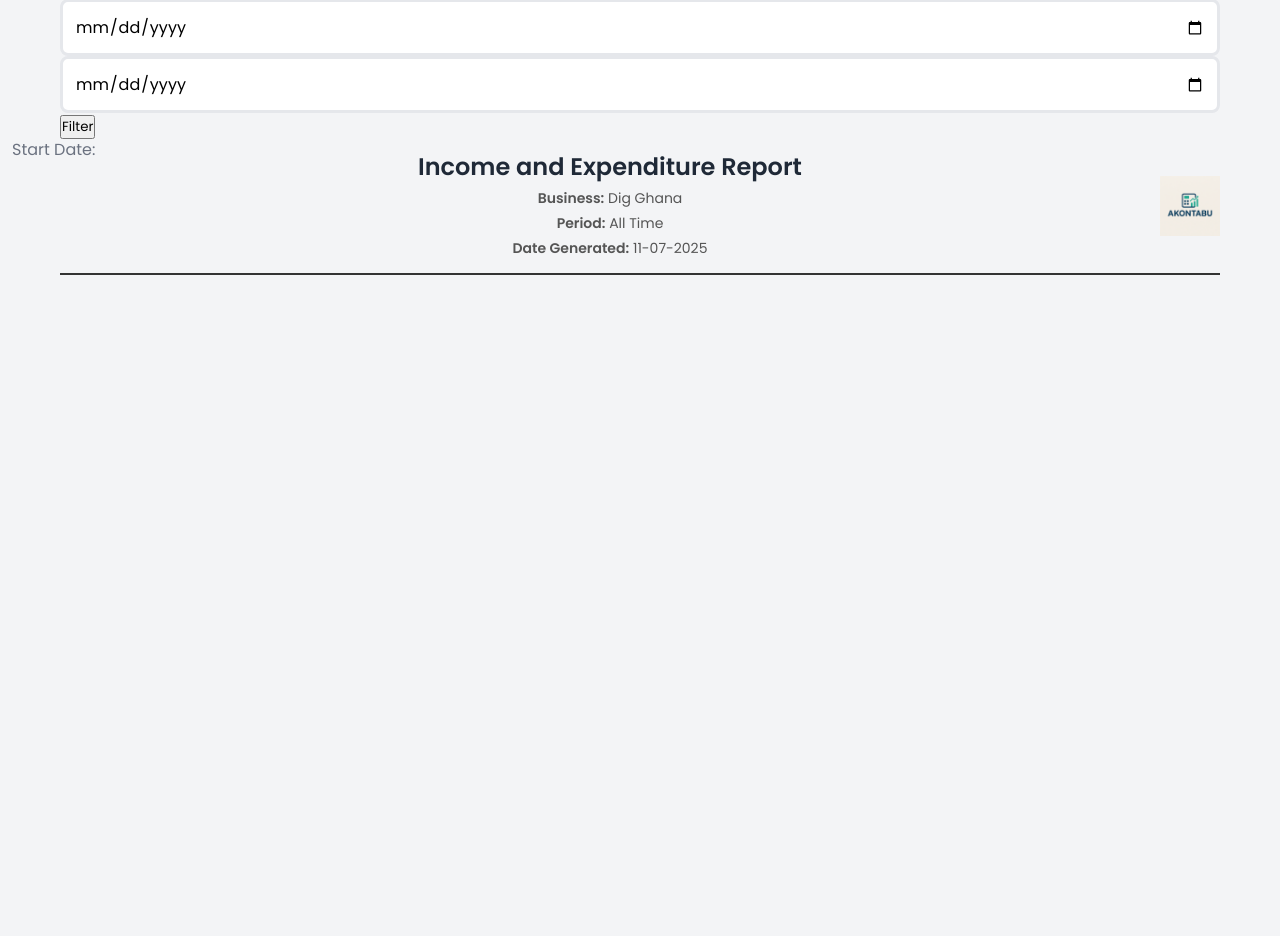
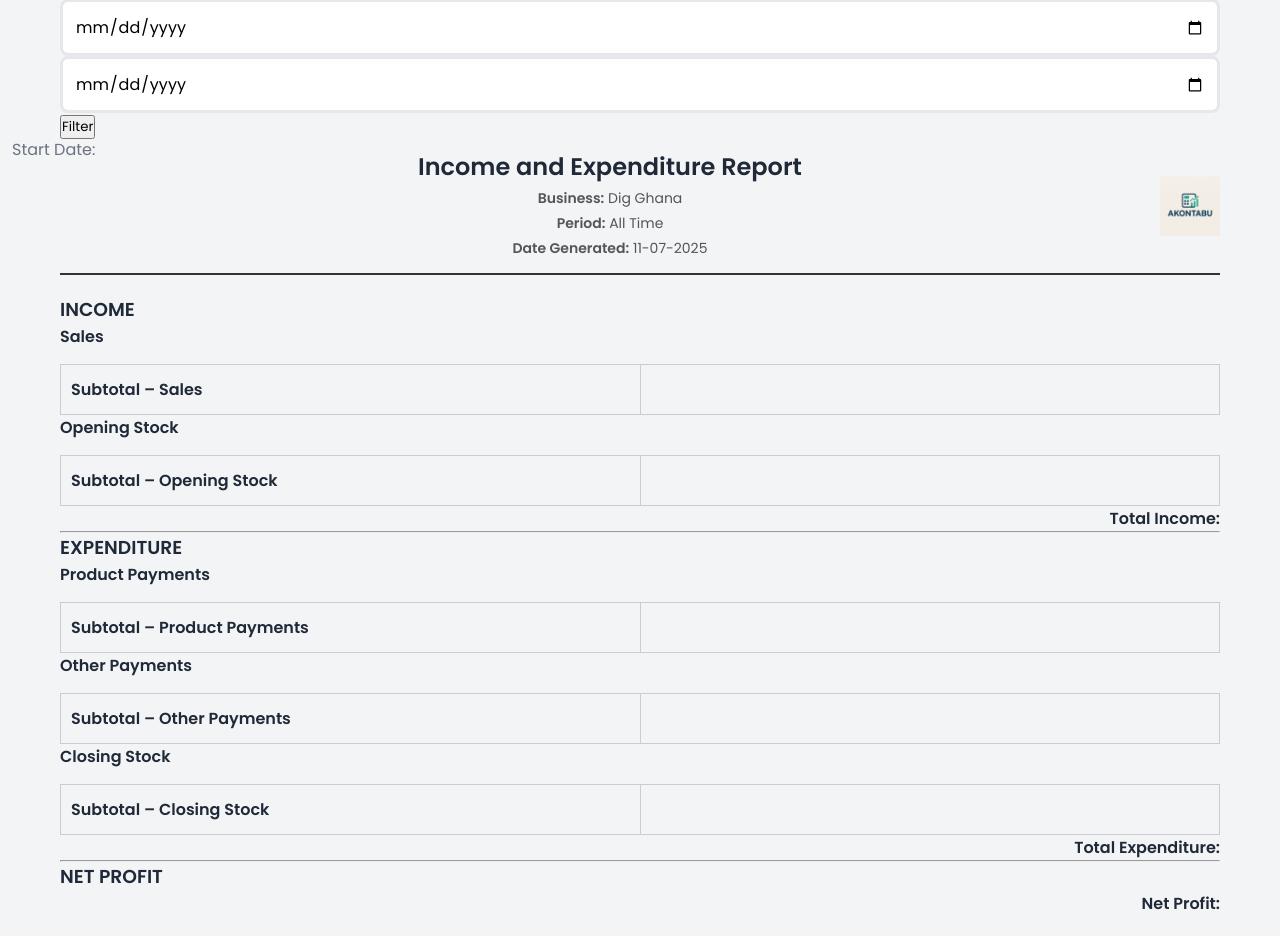
Before and after one commit to dennisahorlu/Akontabu-Shared, a Flask app: page /reports in a window 1280 px wide. Shown: the part 251-1187 px from the top of the page. Before the commit the page ends 526 px from the top, so only its background shows below. Run offline with Flask 3, Linux system fonts and the light colour scheme; a user stored in the database is signed in.

Commit message:
Added Excel and PDF report for Inventory

```diff
--- a/app.py
+++ b/app.py
@@ -296,8 +296,6 @@
         products=products
     )
 
-
-
 @app.route('/payments')
 @login_required
 def payments():
@@ -332,7 +330,7 @@
 def reports():
     start = request.args.get('start')
     end = request.args.get('end')
-    tab = request.args.get('tab', 'profit')  # <-- Track which tab is active
+    tab = request.args.get('tab', 'profit')  # Track active tab
 
     def date_filter(query, model):
         if start and end:
@@ -348,12 +346,7 @@
     payments = date_filter(Payment.query.filter_by(user_id=current_user.id), Payment).all()
     inventory = Product.query.filter_by(user_id=current_user.id).all()
 
-    total_revenue = sum(s.price * s.quantity for s in sales)
-    total_payments = sum(p.amount for p in payments)
-    sales_total = sum(s.quantity * s.price for s in sales)
-    payments_total = sum(p.amount for p in payments)
-    profit = total_revenue - total_payments
-
+    # 🟡 Create inventory_data FIRST
     inventory_data = [{
         'name': p.name,
         'quantity': p.quantity,
@@ -362,9 +355,21 @@
         'value': p.cost_price * p.quantity
     } for p in inventory]
 
+    # 🟢 Now calculate totals
+    total_inventory_cost = sum(p['quantity'] * p['cost_price'] for p in inventory_data)
+    total_expected_sales = sum(p['quantity'] * p['selling_price'] for p in inventory_data)
+
+    total_revenue = sum(s.price * s.quantity for s in sales)
+    total_payments = sum(p.amount for p in payments)
+    sales_total = sum(s.quantity * s.price for s in sales)
+    payments_total = sum(p.amount for p in payments)
+    profit = total_revenue - total_payments
+
     return render_template(
         'reports.html',
         sales=sales,
+        total_inventory_cost=total_inventory_cost,
+        total_expected_sales=total_expected_sales,
         payments=payments,
         inventory_data=inventory_data,
         total_revenue=total_revenue,
@@ -375,9 +380,8 @@
         start=start,
         end=end,
         now=datetime.now(),
-        tab=tab  # <-- Pass to template
+        tab=tab
     )
-
 
 @app.route('/reports/sales')
 @login_required
@@ -776,6 +780,260 @@
         as_attachment=True
     )
 
+@app.route('/export/inventory/excel')
+@login_required
+def export_inventory_excel():
+    start = request.args.get('start')
+    end = request.args.get('end')
+
+    # Get inventory
+    inventory = Product.query.filter_by(user_id=current_user.id).all()
+
+    # Compute total rows
+    grand_total_cost = sum(p.quantity * p.cost_price for p in inventory)
+    grand_expected_sales = sum(p.quantity * p.selling_price for p in inventory)
+
+    wb = Workbook()
+    ws = wb.active
+    ws.title = "Inventory Report"
+
+    # Logo
+    logo_filename = current_user.logo_path or 'default_logo.png'
+    logo_full_path = os.path.join(app.config['UPLOAD_FOLDER'], logo_filename)
+
+    if os.path.exists(logo_full_path):
+        img = ExcelImage(logo_full_path)
+        img.height = 80
+        img.width = 160
+        ws.add_image(img, 'A1')
+
+    # Report Info
+    ws.merge_cells('A1:F1')
+    ws['A1'] = current_user.business_name or "AKONTABU"
+    ws['A1'].font = Font(size=14, bold=True)
+    ws['A1'].alignment = Alignment(horizontal="center")
+
+    ws.merge_cells('A2:F2')
+    ws['A2'] = "Inventory Report"
+    ws['A2'].font = Font(size=12, bold=True)
+    ws['A2'].alignment = Alignment(horizontal="center")
+
+    ws.merge_cells('A3:F3')
+    period_text = f"Period: {start} to {end}" if start and end else "Period: All Time"
+    ws['A3'] = period_text
+    ws['A3'].alignment = Alignment(horizontal="center")
+
+    ws.merge_cells('A4:F4')
+    ws['A4'] = f"Date Generated: {datetime.now().strftime('%Y-%m-%d %I:%M:%S %p')}"
+    ws['A4'].alignment = Alignment(horizontal="center")
+
+    # Table Header
+    headers = ['Product', 'Quantity', 'Cost Price', 'Selling Price', 'Total Cost', 'Expected Sales']
+    header_row = 6
+    for col_num, header in enumerate(headers, 1):
+        cell = ws.cell(row=header_row, column=col_num, value=header)
+        cell.font = Font(bold=True)
+        cell.alignment = Alignment(horizontal="center")
+        cell.border = Border(
+            left=Side(style='thin'), right=Side(style='thin'),
+            top=Side(style='thin'), bottom=Side(style='thin')
+        )
+
+    # Table Rows
+    for idx, p in enumerate(inventory, start=header_row + 1):
+        ws.cell(row=idx, column=1, value=p.name)
+        ws.cell(row=idx, column=2, value=p.quantity)
+        ws.cell(row=idx, column=3, value=p.cost_price)
+        ws.cell(row=idx, column=4, value=p.selling_price)
+        ws.cell(row=idx, column=5, value=p.quantity * p.cost_price)
+        ws.cell(row=idx, column=6, value=p.quantity * p.selling_price)
+
+    # Format numeric columns
+    currency_format = '"GHS" #,##0.00'
+    last_data_row = ws.max_row
+
+    for row in ws.iter_rows(min_row=header_row + 1, max_row=last_data_row):
+        for i, cell in enumerate(row):
+            cell.border = Border(
+                left=Side(style='thin'), right=Side(style='thin'),
+                top=Side(style='thin'), bottom=Side(style='thin')
+            )
+            if i in [2, 3, 4, 5]:  # Quantity, Cost, Selling, Totals
+                cell.number_format = currency_format
+                cell.alignment = Alignment(horizontal="right")
+
+    # Totals Row
+    total_row = last_data_row + 2
+    ws.cell(row=total_row, column=4, value="Total Cost:").font = Font(bold=True)
+    ws.cell(row=total_row, column=5, value=grand_total_cost).font = Font(bold=True)
+    ws.cell(row=total_row, column=5).number_format = currency_format
+    ws.cell(row=total_row, column=5).alignment = Alignment(horizontal="right")
+
+    ws.cell(row=total_row + 1, column=4, value="Expected Sales:").font = Font(bold=True)
+    ws.cell(row=total_row + 1, column=6, value=grand_expected_sales).font = Font(bold=True)
+    ws.cell(row=total_row + 1, column=6).number_format = currency_format
+    ws.cell(row=total_row + 1, column=6).alignment = Alignment(horizontal="right")
+
+    # Export
+    output = BytesIO()
+    wb.save(output)
+    output.seek(0)
+
+    return send_file(output, download_name='inventory_report.xlsx', as_attachment=True)
+
+@app.route('/export/inventory/pdf')
+@login_required
+def export_inventory_pdf():
+    start = request.args.get("start")
+    end = request.args.get("end")
+
+    def apply_date_filter(query):
+        if start and end:
+            try:
+                start_date = datetime.strptime(start, "%Y-%m-%d")
+                end_date = datetime.strptime(end, "%Y-%m-%d")
+                return query.filter(Product.date.between(start_date, end_date))
+            except ValueError:
+                pass
+        return query
+
+    inventory = Product.query.filter_by(user_id=current_user.id).all()  # Filter if needed
+
+    inventory_data = [{
+        'name': p.name,
+        'quantity': p.quantity,
+        'cost_price': p.cost_price,
+        'selling_price': p.selling_price,
+        'total_cost': p.quantity * p.cost_price,
+        'expected_sales': p.quantity * p.selling_price
+    } for p in inventory]
+
+    total_inventory_cost = sum(item['total_cost'] for item in inventory_data)
+    total_expected_sales = sum(item['expected_sales'] for item in inventory_data)
+
+    # Render HTML content from template
+    html_content = render_template(
+        'reports/partials/inventory.html',
+        inventory_data=inventory_data,
+        total_inventory_cost=total_inventory_cost,
+        total_expected_sales=total_expected_sales,
+        start=start,
+        end=end,
+        now=datetime.now(),
+        current_user=current_user
+    )
+
+    # Generate PDF from rendered HTML
+    pdf_file = BytesIO()
+    HTML(string=html_content, base_url=request.host_url).write_pdf(pdf_file)
+    pdf_file.seek(0)
+
+    return send_file(
+        pdf_file,
+        mimetype='application/pdf',
+        download_name='inventory_report.pdf',
+        as_attachment=True
+    )
+
+@app.route('/reports/profit')
+@login_required
+def profit_report():
+    start = request.args.get('start')
+    end = request.args.get('end')
+
+    def date_filter(query, model):
+        if start and end:
+            try:
+                s_date = datetime.strptime(start, '%Y-%m-%d')
+                e_date = datetime.strptime(end, '%Y-%m-%d')
+                return query.filter(model.date.between(s_date, e_date))
+            except ValueError:
+                pass
+        return query
+
+    # Sales
+    sales_query = date_filter(Sale.query.filter_by(user_id=current_user.id), Sale)
+    sales = sales_query.all()
+
+    sales_breakdown = defaultdict(float)
+    total_sales = 0
+    for s in sales:
+        sales_breakdown[s.product.name] += s.quantity * s.price
+        total_sales += s.quantity * s.price
+
+    # Opening Stock - entries before start date
+    opening_stock = []
+    total_opening_stock = 0
+    if start:
+        s_date = datetime.strptime(start, '%Y-%m-%d')
+        products_before = Product.query.filter(Product.user_id == current_user.id, Product.date < s_date).all()
+        for p in products_before:
+            value = p.quantity * p.cost_price
+            opening_stock.append({'product': p.name, 'total': value})
+            total_opening_stock += value
+
+    # Product Payments - payments with product_id
+    payments_query = date_filter(Payment.query.filter_by(user_id=current_user.id), Payment)
+    product_payments = defaultdict(float)
+    total_product_payments = 0
+    for p in payments_query:
+        if p.product_id:
+            product = Product.query.get(p.product_id)
+            if product:
+                product_payments[product.name] += p.amount
+                total_product_payments += p.amount
+
+    # Other Payments - payments without product_id
+    other_payments = defaultdict(float)
+    total_other_payments = 0
+    for p in payments_query:
+        if not p.product_id:
+            other_payments[p.category or 'Other'] += p.amount
+            total_other_payments += p.amount
+
+    # Closing Stock - stock within the period
+    closing_stock = []
+    total_closing_stock = 0
+    products_now = Product.query.filter_by(user_id=current_user.id).all()
+    for p in products_now:
+        value = p.quantity * p.cost_price
+        closing_stock.append({'product': p.name, 'total': value})
+        total_closing_stock += value
+
+    # Final Calculations
+    total_income = total_sales + total_opening_stock
+    total_expenditure = total_product_payments + total_other_payments + total_closing_stock
+    net_profit = total_income - total_expenditure
+
+    return render_template(
+        'reports/partials/profit.html',
+        report_title="Income and Expenditure Report",
+        current_user=current_user,
+        now=datetime.now(),
+        start=start,
+        end=end,
+
+        # Breakdown data
+        sales_breakdown=[{'product': k, 'total': v} for k, v in sales_breakdown.items()],
+        total_sales=total_sales,
+
+        opening_stock=opening_stock,
+        total_opening_stock=total_opening_stock,
+
+        product_payments=[{'product': k, 'total': v} for k, v in product_payments.items()],
+        total_product_payments=total_product_payments,
+
+        other_payments=[{'category': k, 'total': v} for k, v in other_payments.items()],
+        total_other_payments=total_other_payments,
+
+        closing_stock=closing_stock,
+        total_closing_stock=total_closing_stock,
+
+        total_income=total_income,
+        total_expenditure=total_expenditure,
+        net_profit=net_profit
+    )
+
 @app.route('/settings')
 @login_required
 def settings():
--- a/templates/reports/partials/inventory.html
+++ b/templates/reports/partials/inventory.html
@@ -36,9 +71,13 @@
     {% endif %}
 </div>
 
-<h3>Inventory</h3>
+<div class="export-buttons">
+  <a id="excel-btn" href="/export/inventory/excel">📥 Excel</a> |
+  <a id="pdf-btn" href="/export/inventory/pdf">📄 PDF</a>
+</div>
+
 <table>
-    <thead><tr><th>Product</th><th>Quantity in Stock</th><th>Cost Price</th><th>Selling Price</th></tr></thead>
+    <thead><tr><th>Product</th><th>Quantity in Stock</th><th>Cost Price</th><th>Selling Price</th><th>Total Cost</th><th>Expected Sales</th></tr></thead>
     <tbody>
         {% for p in inventory_data %}
         <tr>
@@ -46,7 +85,20 @@
             <td>{{ p.quantity }}</td>
             <td>{{ p.cost_price | currency}}</td>
             <td>{{ p.selling_price| currency }}</td>
+            <td>{{ (p.quantity * p.cost_price) | currency }}</td>
+            <td>{{ (p.quantity * p.selling_price) | currency }}</td>
         </tr>
         {% endfor %}
     </tbody>
+    <tfoot>
+        <tr>
+            <th colspan="4" style="text-align:right;">Total Cost:</th>
+            <th>{{ total_inventory_cost | currency }}</th>
+            <th></th>
+        </tr>
+        <tr>
+            <th colspan="5" style="text-align:right;">Total Expected Sales:</th>
+            <th>{{ total_expected_sales | currency }}</th>
+        </tr>
+    </tfoot>
 </table>
--- a/templates/reports/partials/payments.html
+++ b/templates/reports/partials/payments.html
@@ -82,23 +82,30 @@
             <th>Date</th>
             <th>Product/Type</th>
             <th>Description</th>
-            <th>Amount (GHS)</th>
+            <th>Amount</th>
         </tr>
     </thead>
     <tbody>
         {% for p in payments %}
         <tr>
             <td>{{ p.date.strftime('%d-%m-%Y') }}</td>
-            <td>{{ p.product.name if p.product else p.payment_type }}</td>
+            <td>
+            {% if p.payment_type == 'Product' and p.product %}
+                Product: {{ p.product.name }}
+            {% else %}
+                {{ p.payment_type }}
+            {% endif %}
+            </td>
+
             <td>{{ p.description or "—" }}</td>
-            <td>{{ "%.2f"|format(p.amount) }}</td>
+            <td>{{ p.amount| currency }}</td>
         </tr>
         {% endfor %}
     </tbody>
     <tfoot>
         <tr>
             <th colspan="3" style="text-align:right;">Total Amount:</th>
-            <th>{{ "%.2f"|format(payments_total) }}</th>
+            <th>{{payments_total | currency }}</th>
         </tr>
     </tfoot>
 </table>
--- a/templates/reports/partials/profit.html
+++ b/templates/reports/partials/profit.html
@@ -15,9 +15,97 @@
     {% endif %}
 </div>
 
-<div class="tab-content active" id="profit">
-    <h3>Profit Summary</h3>
-    <p><strong>Total Revenue:</strong> {{ total_revenue | round(2) | currency }}</p>
-    <p><strong>Total Payments:</strong> {{ total_payments | round(2) | currency }}</p>
-    <p><strong>Net Profit:</strong> {{ profit | round(2) | currency }}</p>
-</div>
+<h3>INCOME</h3>
+
+<p><strong>Sales</strong></p>
+<table style="width:100%; border-collapse: collapse;">
+    <tbody>
+        {% for item in sales_breakdown %}
+        <tr>
+            <td>{{ item.product }}</td>
+            <td style="text-align: right;">{{ item.total | currency }}</td>
+        </tr>
+        {% endfor %}
+        <tr>
+            <td><strong>Subtotal – Sales</strong></td>
+            <td style="text-align: right;"><strong>{{ total_sales | currency }}</strong></td>
+        </tr>
+    </tbody>
+</table>
+
+<p><strong>Opening Stock</strong></p>
+<table style="width:100%; border-collapse: collapse;">
+    <tbody>
+        {% for item in opening_stock %}
+        <tr>
+            <td>{{ item.product }}</td>
+            <td style="text-align: right;">{{ item.total | currency }}</td>
+        </tr>
+        {% endfor %}
+        <tr>
+            <td><strong>Subtotal – Opening Stock</strong></td>
+            <td style="text-align: right;"><strong>{{ total_opening_stock | currency }}</strong></td>
+        </tr>
+    </tbody>
+</table>
+
+<p style="text-align: right;"><strong>Total Income:</strong> {{ total_income | currency }}</p>
+
+<hr>
+
+<h3>EXPENDITURE</h3>
+
+<p><strong>Product Payments</strong></p>
+<table style="width:100%; border-collapse: collapse;">
+    <tbody>
+        {% for item in product_payments %}
+        <tr>
+            <td>{{ item.product }}</td>
+            <td style="text-align: right;">{{ item.total | currency }}</td>
+        </tr>
+        {% endfor %}
+        <tr>
+            <td><strong>Subtotal – Product Payments</strong></td>
+            <td style="text-align: right;"><strong>{{ total_product_payments | currency }}</strong></td>
+        </tr>
+    </tbody>
+</table>
+
+<p><strong>Other Payments</strong></p>
+<table style="width:100%; border-collapse: collapse;">
+    <tbody>
+        {% for item in other_payments %}
+        <tr>
+            <td>{{ item.category }}</td>
+            <td style="text-align: right;">{{ item.total | currency }}</td>
+        </tr>
+        {% endfor %}
+        <tr>
+            <td><strong>Subtotal – Other Payments</strong></td>
+            <td style="text-align: right;"><strong>{{ total_other_payments | currency }}</strong></td>
+        </tr>
+    </tbody>
+</table>
+
+<p><strong>Closing Stock</strong></p>
+<table style="width:100%; border-collapse: collapse;">
+    <tbody>
+        {% for item in closing_stock %}
+        <tr>
+            <td>{{ item.product }}</td>
+            <td style="text-align: right;">{{ item.total | currency }}</td>
+        </tr>
+        {% endfor %}
+        <tr>
+            <td><strong>Subtotal – Closing Stock</strong></td>
+            <td style="text-align: right;"><strong>{{ total_closing_stock | currency }}</strong></td>
+        </tr>
+    </tbody>
+</table>
+
+<p style="text-align: right;"><strong>Total Expenditure:</strong> {{ total_expenditure | currency }}</p>
+
+<hr>
+
+<h3>NET PROFIT</h3>
+<p style="text-align: right;"><strong>Net Profit:</strong> {{ net_profit | currency }}</p>
```
Also changed, not shown: other parts of templates/reports/partials/inventory.html (+35 -0 lines), instance/akontabu.db, 1 other file.
